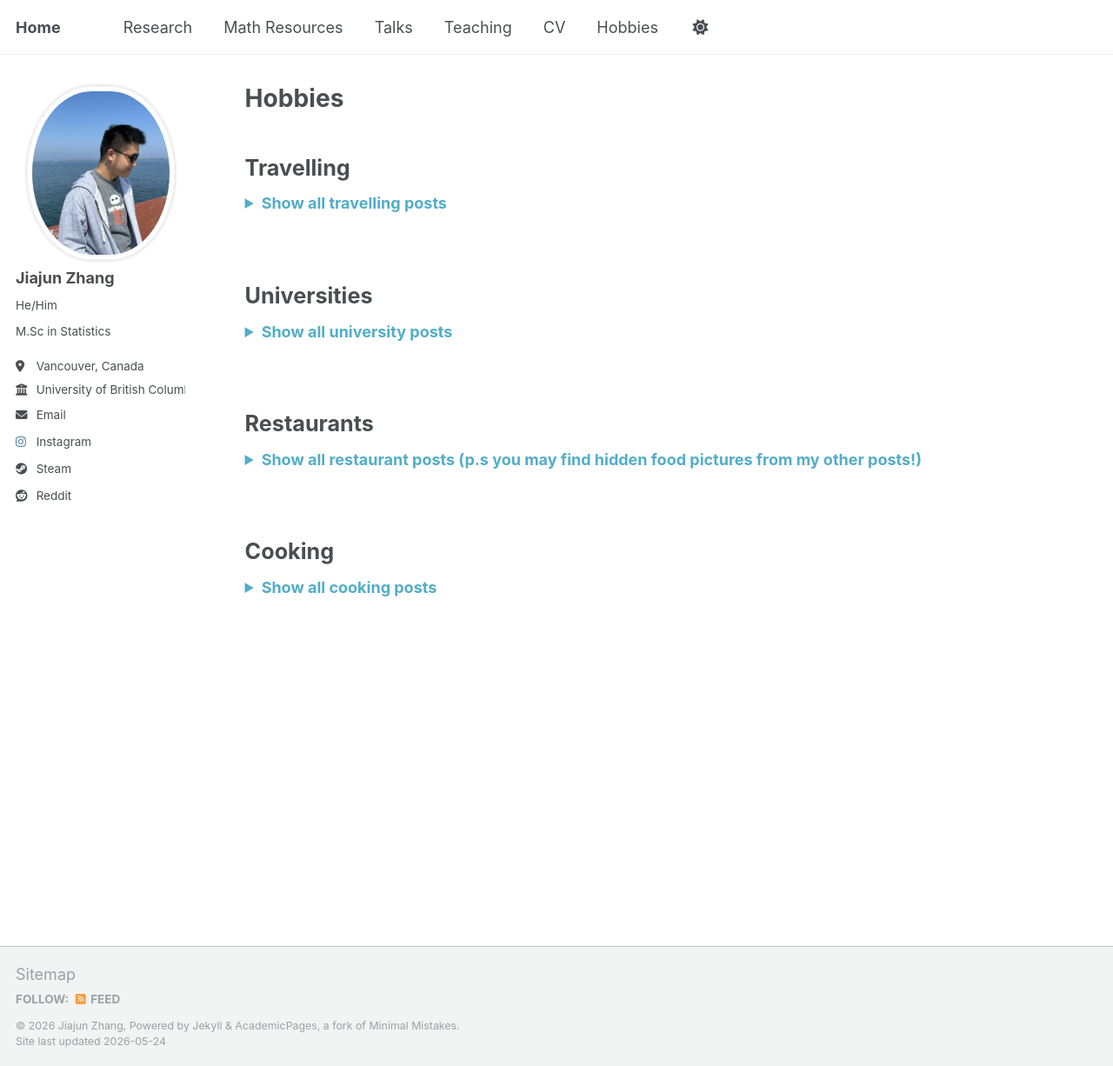
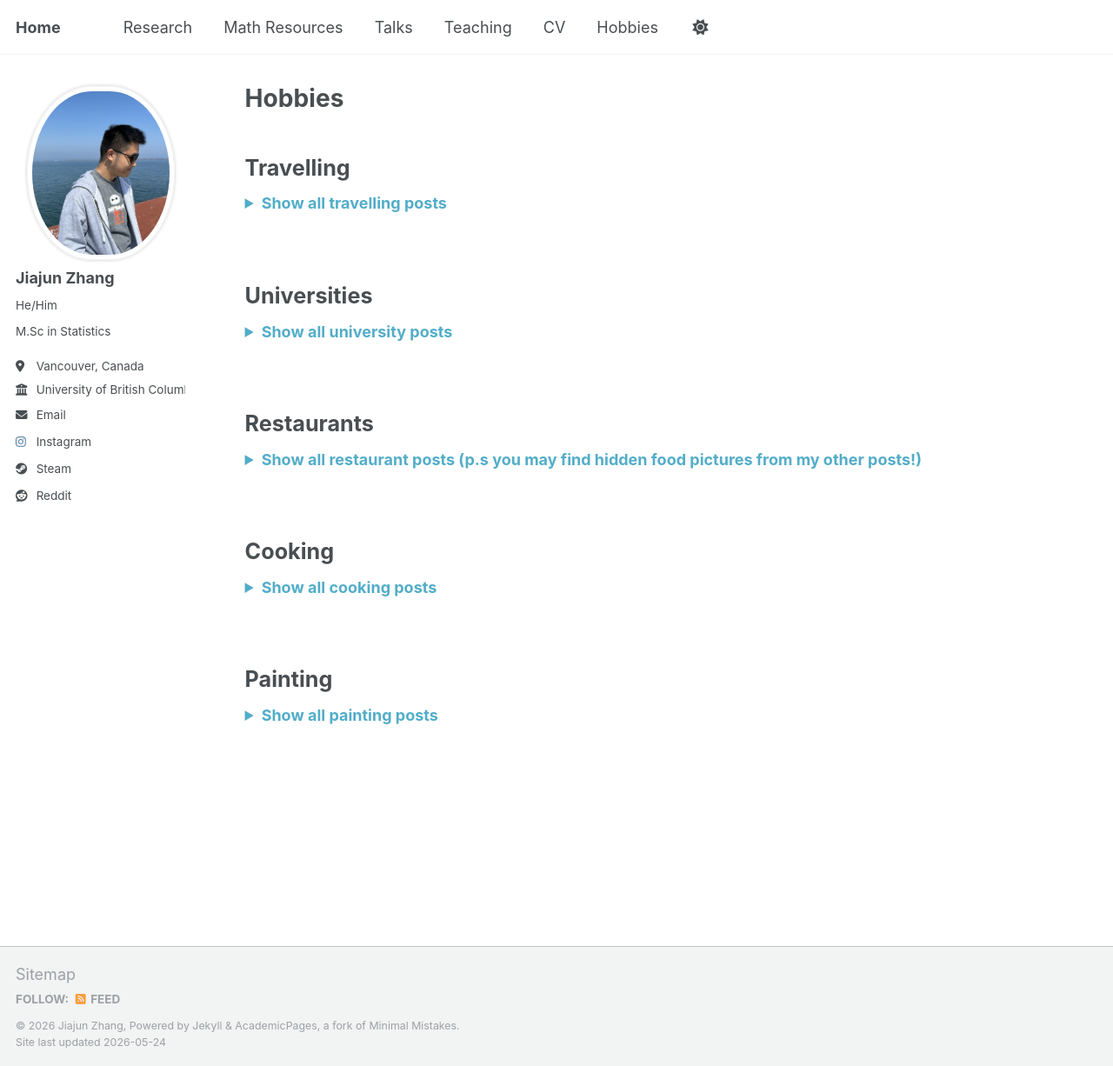
Before and after one commit to JohanssonRein/JohanssonRein.github.io, a Jekyll site: the page built from _pages/portfolio.html, in a window 1280 px wide and 1226 px high. Shown: the whole window at 87% size. Built offline with Jekyll 4.4.1, drawn with Linux system fonts in a browser that asks for light colours.

Commit message:
Update portfolio.html

```diff
--- a/_pages/portfolio.html
+++ b/_pages/portfolio.html
@@ -76,3 +76,21 @@ author_profile: true
     {% include archive-single.html %}
   {% endfor %}
 </details>
+
+<br>
+
+<h2 style="font-size: 1.4em;">Painting</h2>
+
+<details>
+  <summary style="cursor: pointer; font-weight: bold; color: #52adc8;">
+    Show all painting posts
+  </summary>
+
+  <br>
+
+  {% assign painting_posts = site.portfolio | where: "category", "painting" | sort: "order" %}
+
+  {% for post in painting_posts %}
+    {% include archive-single.html %}
+  {% endfor %}
+</details>
```
